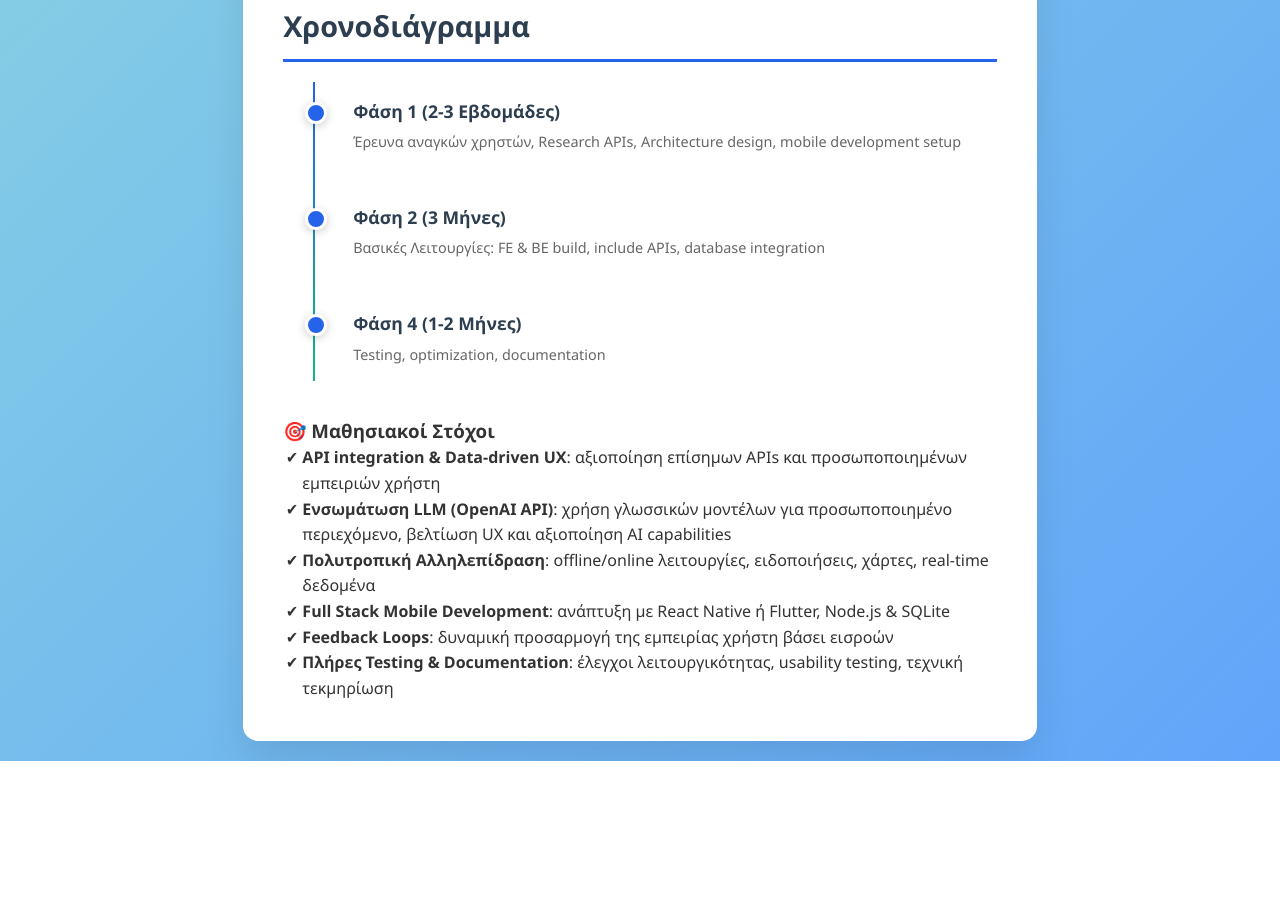
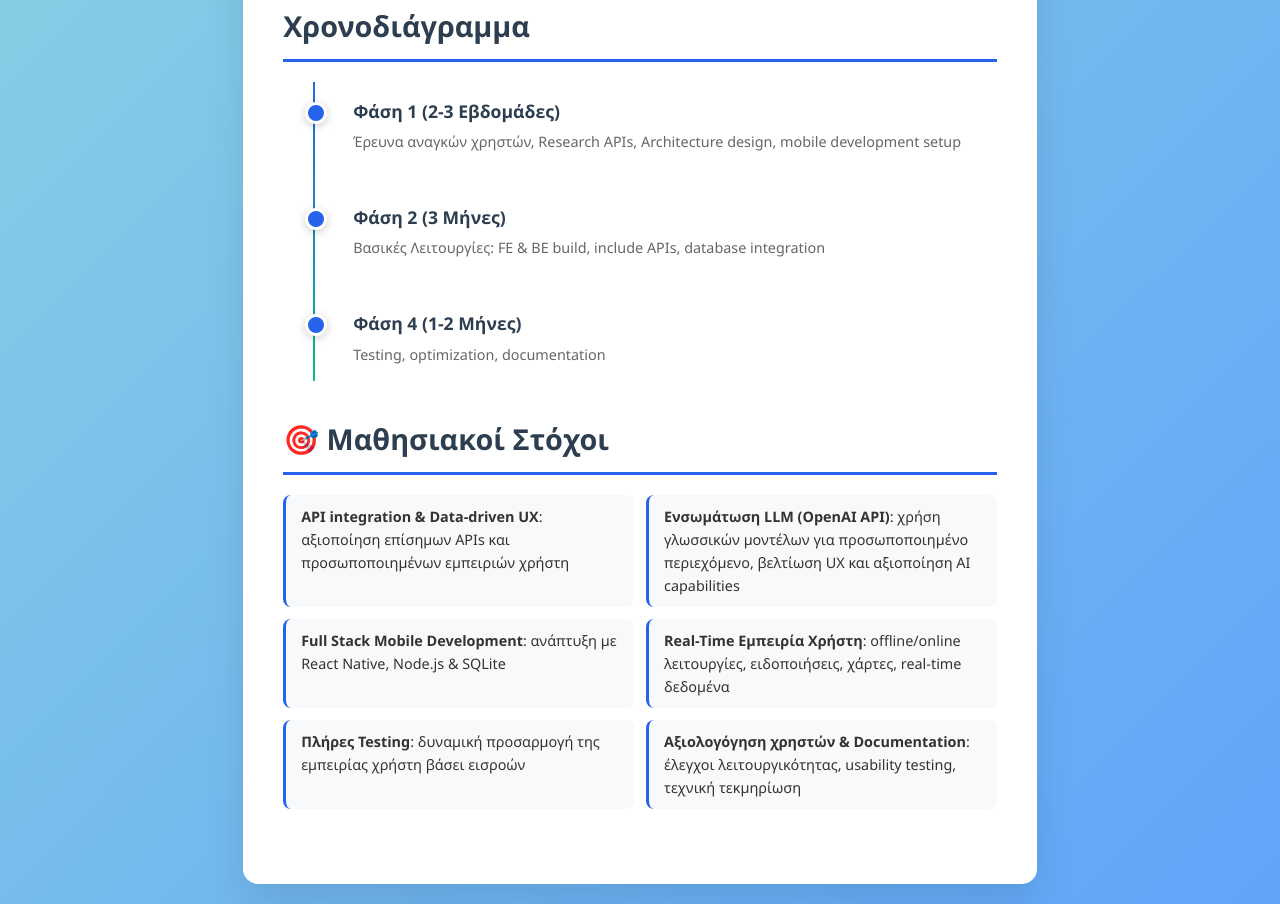
Before and after one commit to garachovitis/Co-traveller, a plain HTML site: page index.html in a window 1280 px wide. Shown: the part 2005-2909 px from the top of the page. Before the commit the page ends 2766 px from the top, so only its background shows below. Drawn offline with Linux system fonts and the light colour scheme.

Commit message:
mathisiakoi

```diff
--- a/index.html
+++ b/index.html
@@ -317,6 +317,22 @@
             font-size: 0.9em;
         }
 
+        .learning-goals {
+            display: grid;
+            grid-template-columns: 1fr 1fr;
+            gap: 12px;
+            margin-top: 15px;
+            list-style: none;
+            padding-left: 0;
+        }
+        .learning-goals li {
+            background: #f8f9fa;
+            border-left: 3px solid #2563eb;
+            padding: 10px 15px;
+            border-radius: 8px;
+            font-size: 0.9em;
+        }
+
         @media print {
             body {
                 background: white;
@@ -437,16 +453,17 @@
                 </div>
             </div>
 
-                        <h3>🎯 Μαθησιακοί Στόχοι</h3>
-            <ul style="list-style-type: '✔ '; padding-left: 1.2em; text-align: left;">
-                <li><strong>API integration & Data-driven UX</strong>: αξιοποίηση επίσημων APIs και προσωποποιημένων εμπειριών χρήστη</li>
-                <li><strong>Ενσωμάτωση LLM (OpenAI API)</strong>: χρήση γλωσσικών μοντέλων για προσωποποιημένο περιεχόμενο, βελτίωση UX και αξιοποίηση AI capabilities</li>
-
-                <li><strong>Πολυτροπική Αλληλεπίδραση</strong>: offline/online λειτουργίες, ειδοποιήσεις, χάρτες, real-time δεδομένα</li>
-                <li><strong>Full Stack Mobile Development</strong>: ανάπτυξη με React Native ή Flutter, Node.js & SQLite</li>
-                <li><strong>Feedback Loops</strong>: δυναμική προσαρμογή της εμπειρίας χρήστη βάσει εισροών</li>
-                <li><strong>Πλήρες Testing & Documentation</strong>: έλεγχοι λειτουργικότητας, usability testing, τεχνική τεκμηρίωση</li>
-            </ul>
+            <div class="section">
+                <h2>🎯 Μαθησιακοί Στόχοι</h2>
+                <ul class="learning-goals">
+                    <li><strong>API integration & Data-driven UX</strong>: αξιοποίηση επίσημων APIs και προσωποποιημένων εμπειριών χρήστη</li>
+                    <li><strong>Ενσωμάτωση LLM (OpenAI API)</strong>: χρήση γλωσσικών μοντέλων για προσωποποιημένο περιεχόμενο, βελτίωση UX και αξιοποίηση AI capabilities</li>
+                    <li><strong>Full Stack Mobile Development</strong>: ανάπτυξη με React Native, Node.js & SQLite</li>
+                    <li><strong>Real-Time Εμπειρία Χρήστη</strong>: offline/online λειτουργίες, ειδοποιήσεις, χάρτες, real-time δεδομένα</li>
+                    <li><strong>Πλήρες Testing</strong>: δυναμική προσαρμογή της εμπειρίας χρήστη βάσει εισροών</li>
+                    <li><strong>Αξιολογόγηση χρηστών & Documentation</strong>: έλεγχοι λειτουργικότητας, usability testing, τεχνική τεκμηρίωση</li>
+                </ul>
+            </div>
     </div>
 </div>
 </body>
```
